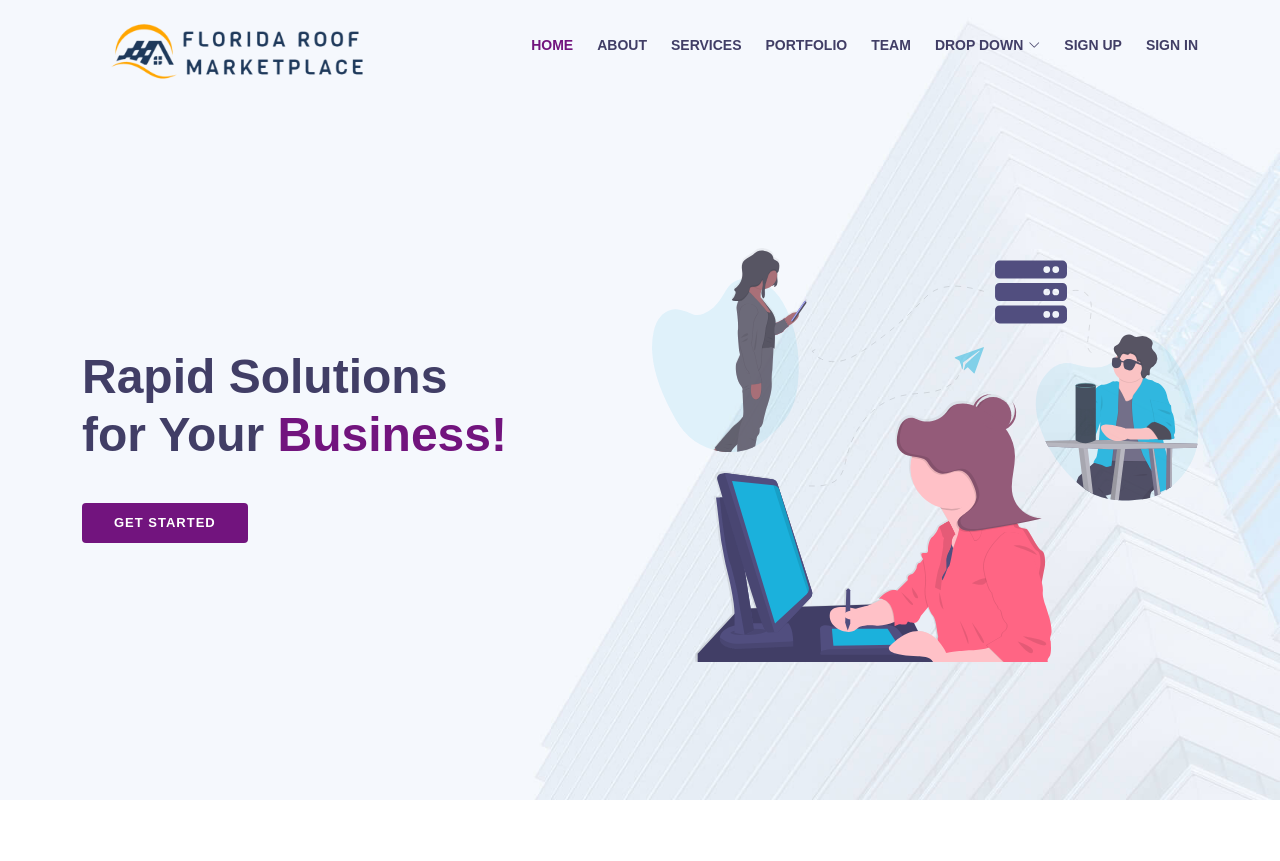
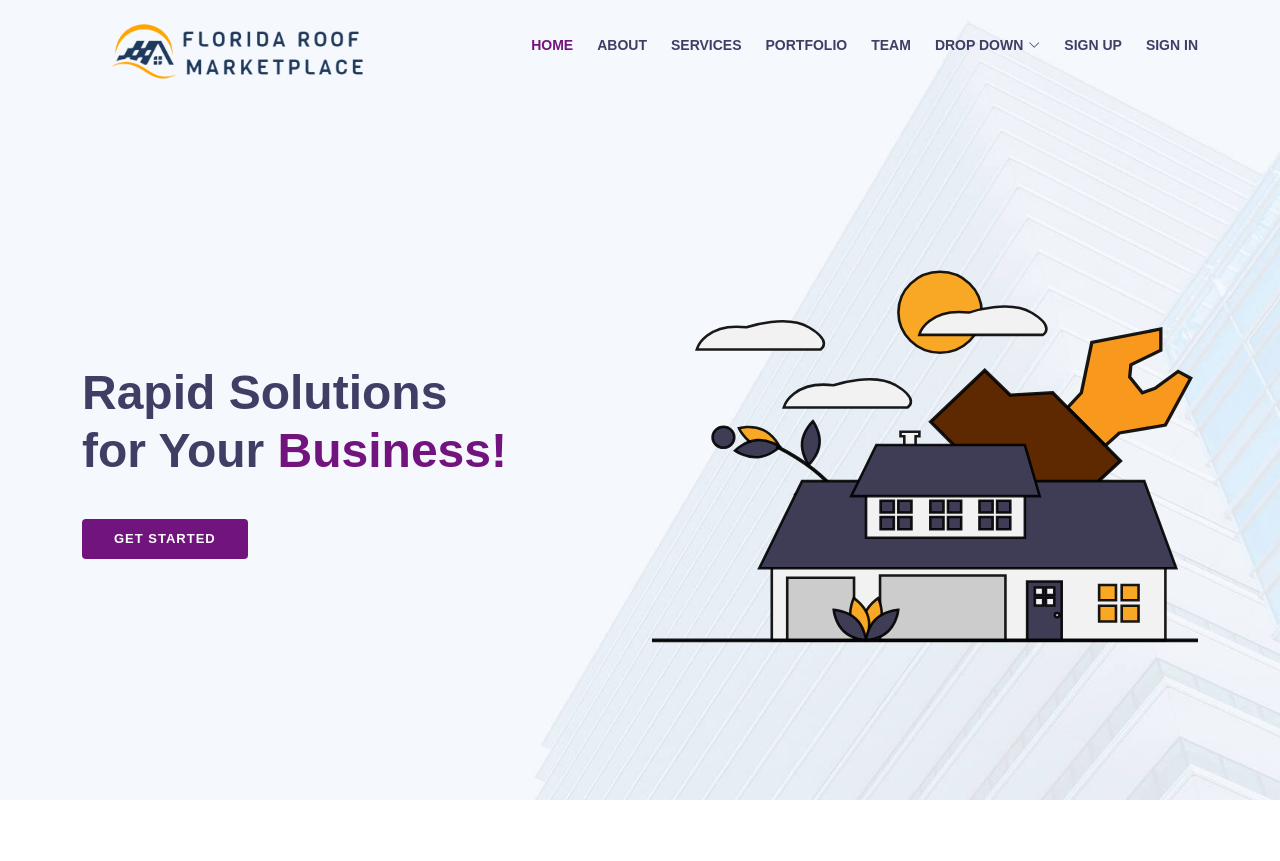
Before and after one commit to oyekamal/roofing, a Django app: page / in a window 1280 px wide. Shown: the top 861 px of the page. Run offline with Django 4.2, Linux system fonts and the light colour scheme; some libraries are stand-ins or nearby versions; some web fonts are replaced.

Commit message:
svg added

```diff
--- a/app/templates/service/home.html
+++ b/app/templates/service/home.html
@@ -18,7 +18,7 @@
         </div>
 
         <div class="col-lg-6 intro-img order-lg-last order-first" data-aos="zoom-out" data-aos-delay="200">
-          <img src=" {% static 'img/intro-img.svg' %}" alt="" class="img-fluid">
+          <img src=" {% static 'img/intro-img-4.svg' %}" alt="" class="img-fluid">
         </div>
       </div>
 
```
Also changed, not shown: app/static/img/intro-img-4.svg (added).
